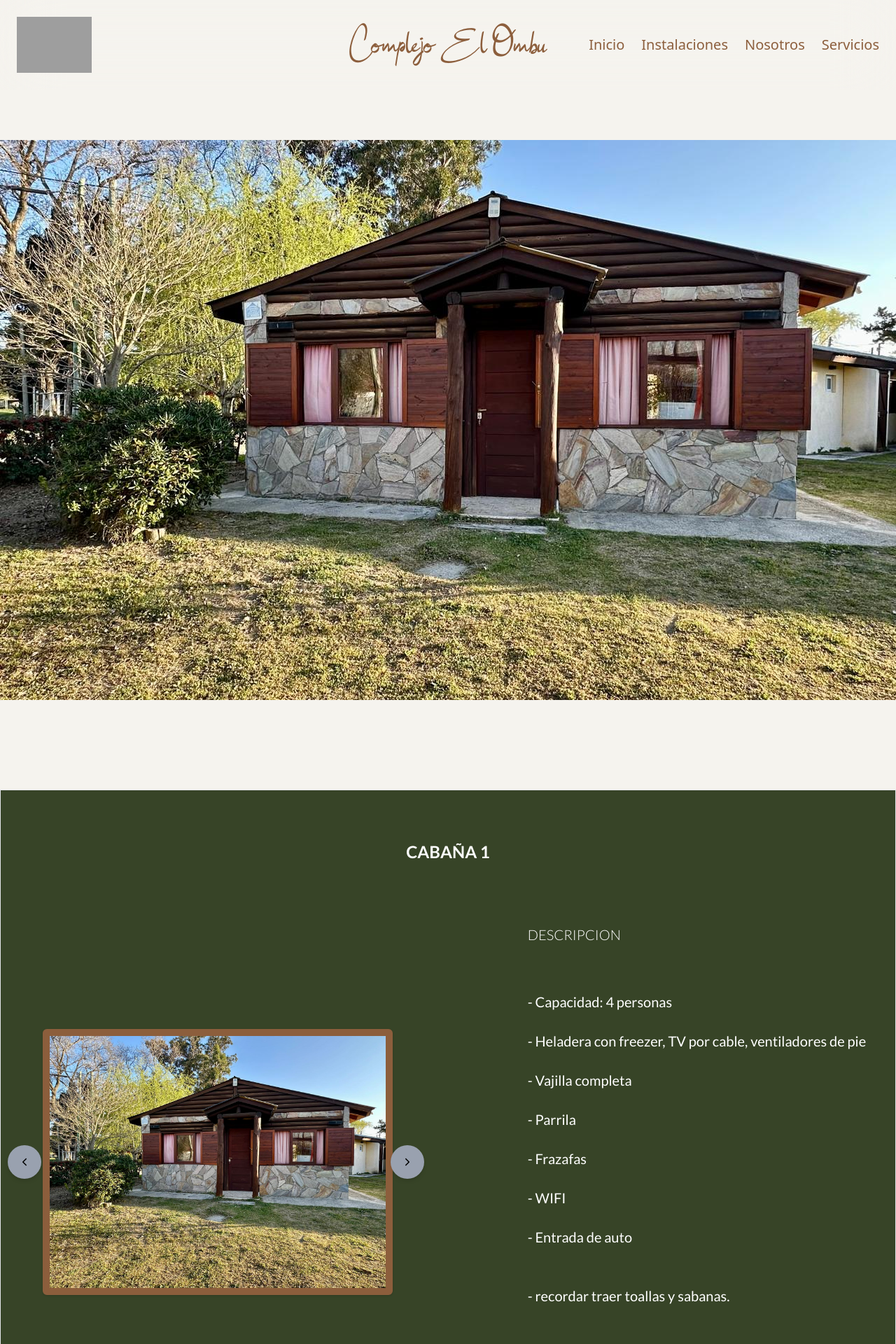
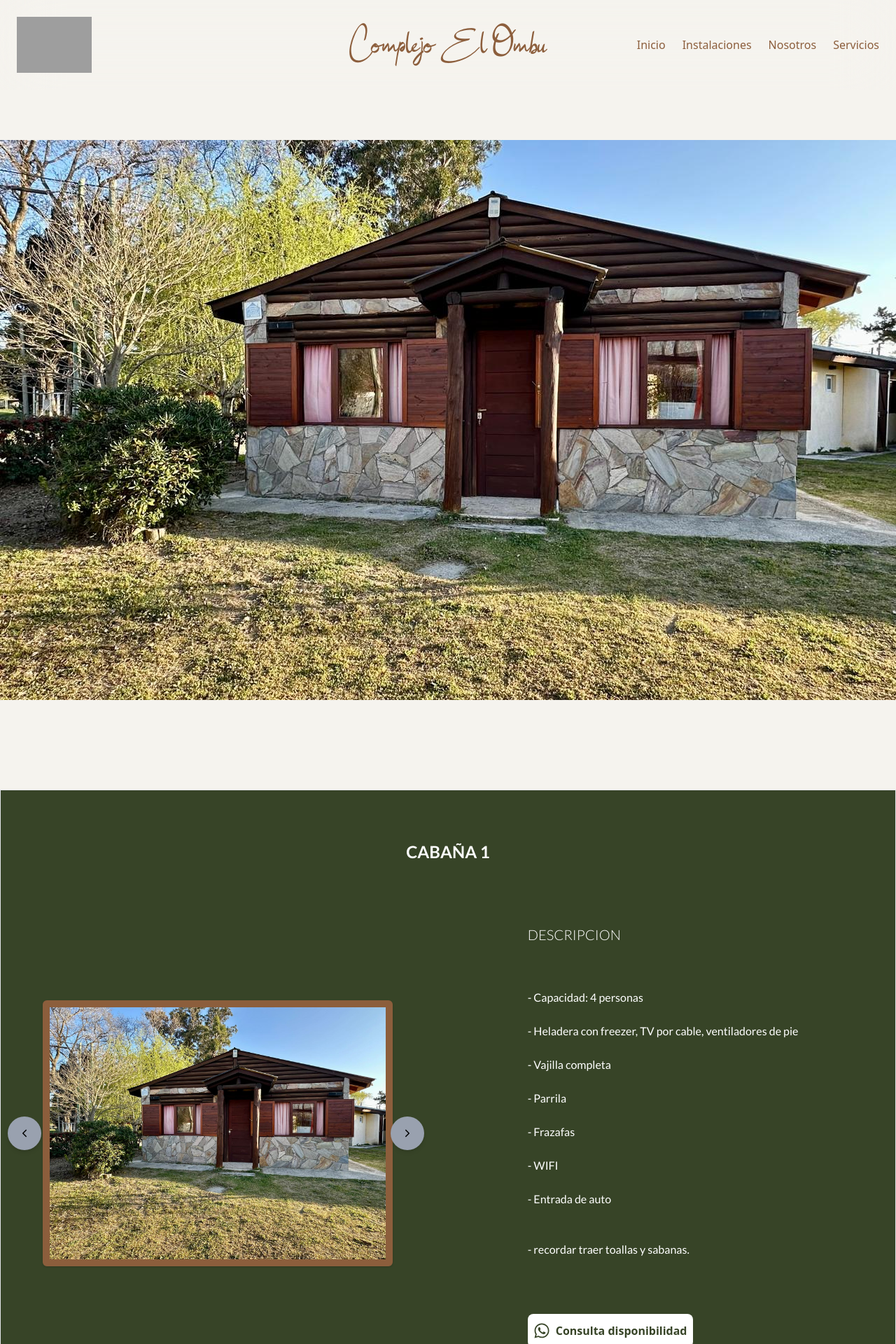
Before and after one commit to matifape/complejoOmbu, a React (Vite) app: page / in a window 1280 px wide. Shown: the top 1920 px of the page at 70% size. Built offline with nearby package versions, Linux system fonts and the light colour scheme; grey boxes are pictures that could not be loaded; a web font is replaced by a local one.

Commit message:
segunda entrega

```diff
--- a/index.html
+++ b/index.html
@@ -7,7 +7,7 @@
 <link rel="preconnect" href="https://fonts.gstatic.com" crossorigin>
 <link href="https://fonts.googleapis.com/css2?family=Lato:ital,wght@0,100;0,300;0,400;0,700;0,900;1,100;1,300;1,400;1,700;1,900&family=Playfair+Display:ital,wght@0,400..900;1,400..900&display=swap" rel="stylesheet">
     <meta name="viewport" content="width=device-width, initial-scale=1.0" />
-    <title>Vite + React</title>
+    <title>Complejo el Ombu</title>
   </head>
   <body>
     <div id="root"></div>
--- a/src/components/About.jsx
+++ b/src/components/About.jsx
@@ -6,7 +6,7 @@ const About = () => {
     <div className="flex flex-col md:flex-row md:items-center md:px-4" id="about">
       <div>
         <h2 className="text-4xl py-4 text-center mb-6 font-bold bg-gradient-to-r from-[#8B4513] via-[#A0522D] to-[#DAA520] text-transparent bg-clip-text leading-tight">Complejo El Ombu</h2>
-        <p className="text-left px-2 md:text-xl  md:leading-relaxed  backdrop-blur-sm rounded-xl p-6 border border-white/20 whitespace-pre-line ">
+        <p className="text-left px-2 md:text-l  md:leading-relaxed  backdrop-blur-sm rounded-xl p-6 border border-white/20 whitespace-pre-line ">
           {textoAbout}
         </p>
       </div>
--- a/src/components/Custom.jsx
+++ b/src/components/Custom.jsx
@@ -39,7 +39,7 @@ const Custom = ({
     >
       {title && (
         <div
-          className={`flex items-center mx-auto my-2  text-2xl text-white font-semibold md:mb-20 uppercase ${titleClass}`}
+          className={`flex items-center mx-auto my-2  text-2xl md:text-l text-white font-semibold md:mb-20 uppercase ${titleClass}`}
         >
           <h3>
             {title}
@@ -73,11 +73,11 @@ const Custom = ({
           </button>
         </div>
         <div className="info  flex flex-col ml-5 justify-center md:ml-32 md:w-[45%] md:pl-5 ">
-          <h3 className={`mb-10 mt-2 text-xl font-light uppercase text-white  ${h3class}`}>Descripcion </h3>
-          <p className={`md:text-left md:text-xl text-white ${pclass}`}>
+          <h3 className={`mb-10 mt-2 text-xl md:text-l font-light uppercase text-white  ${h3class}`}>Descripcion </h3>
+          <p className={`md:text-left md:text-l text-white ${pclass}`}>
            {textInfo}
           </p>
-          <WhatsAppButton text="Consulta disponibilidad" className="mt-20 mx-auto transform hover:scale-110  transition-all duration-300  text-l font-bold inline-flex items-center gap-2 justify-center px-2 py-1 text-[var(--verde-musgo)] bg-white rounded-lg md:px-3 md:py-4 md:text-xl  md:ml-0  w-fit"/>
+          <WhatsAppButton text="Consulta disponibilidad" className="mt-20 mx-auto transform hover:scale-110  transition-all duration-300  text-l font-bold inline-flex items-center gap-2 justify-center px-2 py-1 text-[var(--verde-musgo)] bg-white rounded-lg md:px-2 md:py-3 md:text-l  md:ml-0  w-fit"/>
         </div>
       </div>
       {isModalOpen && (
--- a/src/components/Header.jsx
+++ b/src/components/Header.jsx
@@ -60,7 +60,7 @@ function PruebaHeader() {
           <WhatsAppButton className="text-2xl block md:hidden" number= "5492252485824" />
 
           {/* Enlaces (solo en escritorio) */}
-          <nav className="hidden md:flex gap-6 text-xl ">
+          <nav className="hidden md:flex gap-6 text-l ">
             <a href="#mainContent">Inicio</a>
             <a href="#instalaciones">Instalaciones</a>
             <a href="#about">Nosotros</a>
--- a/src/components/Servicios.jsx
+++ b/src/components/Servicios.jsx
@@ -19,7 +19,7 @@ const Servicios = () => {
     <>
       <div className="flex flex-col my-[8rem]  bg-[var(--crema)] backdrop-blur-sm rounded-xl p-6 shadow-lg border border-white/20 " id="Servicios">
 
-        <div className="flex flex-col md:flex-row md:max-w-[90%] md:mx-auto md:itme-center md:justify-arround">
+        <div className="flex flex-col md:flex-row md:max-w-[90%] md:mx-auto md:items-center md:justify-arround">
           <div className="relative flex justify-center items-center h-screen ">
             {/* Flecha izquierda */}
             <button
@@ -47,7 +47,7 @@ const Servicios = () => {
             </button>
           </div>
           <div className="md:max-w-[50%] md:flex-col md:mx-auto text-left md:justify-center md:items-center text-[var(--marron-madera)] ">
-            <h3 className="text-center md:mt-10  md:text-2xl">La Cabañita</h3>
+            <h3 className="text-center md:mt-10  md:text-xl">La Cabañita</h3>
             <p className="px-2 leading-loose text-xl whitespace-pre-line md:m-20">
               {ServiciosText}
             </p>
--- a/src/components/WhatsAppButton.jsx
+++ b/src/components/WhatsAppButton.jsx
@@ -13,7 +13,7 @@ const WhatsAppButton = ({ number ="5492252485824", message, text , className = "
       className={` ${className}`}
 
     >
-      <FaWhatsapp className="text-3xl"/>
+      <FaWhatsapp className="text-2xl"/>
       {text}
     </a>
   );
```
